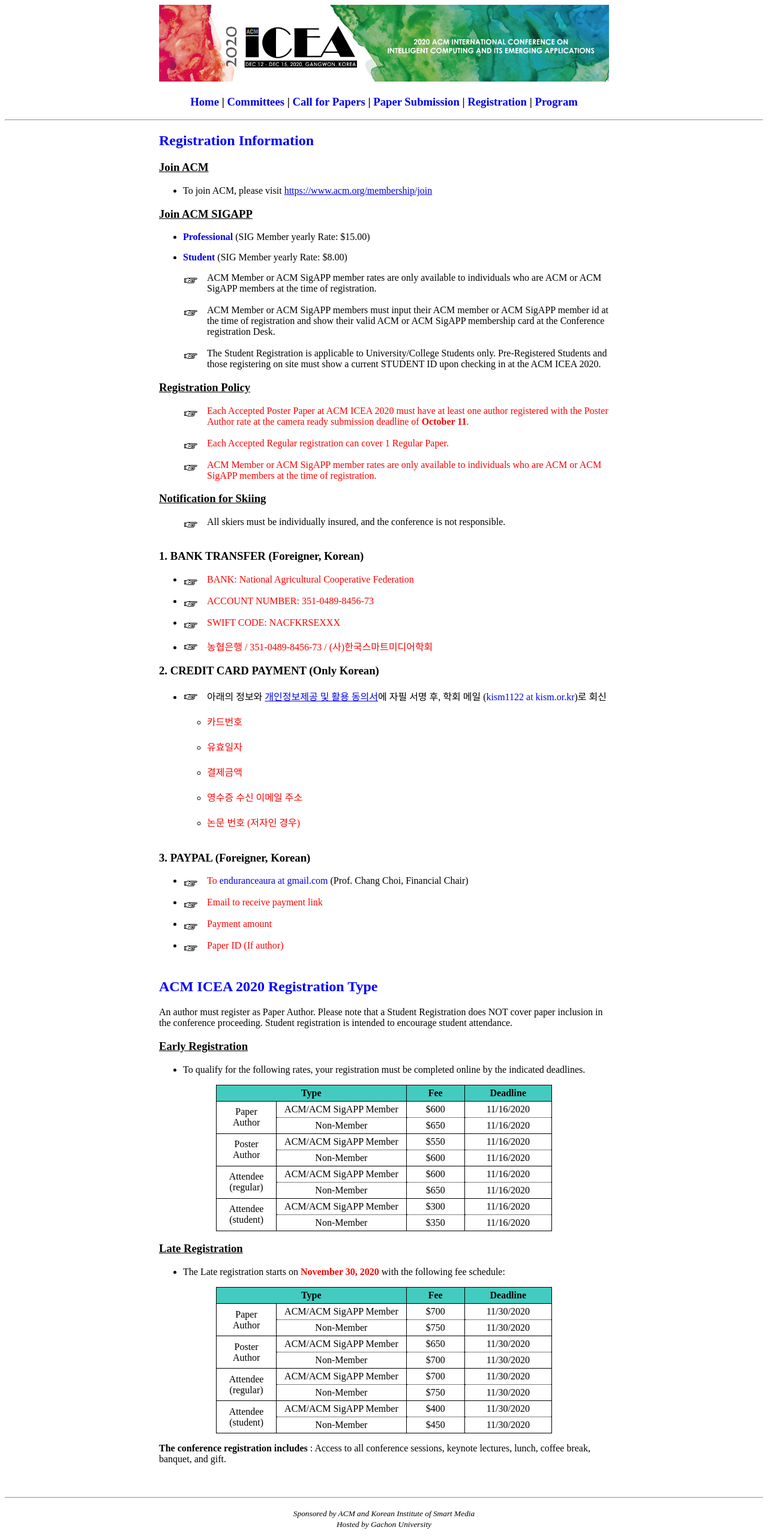
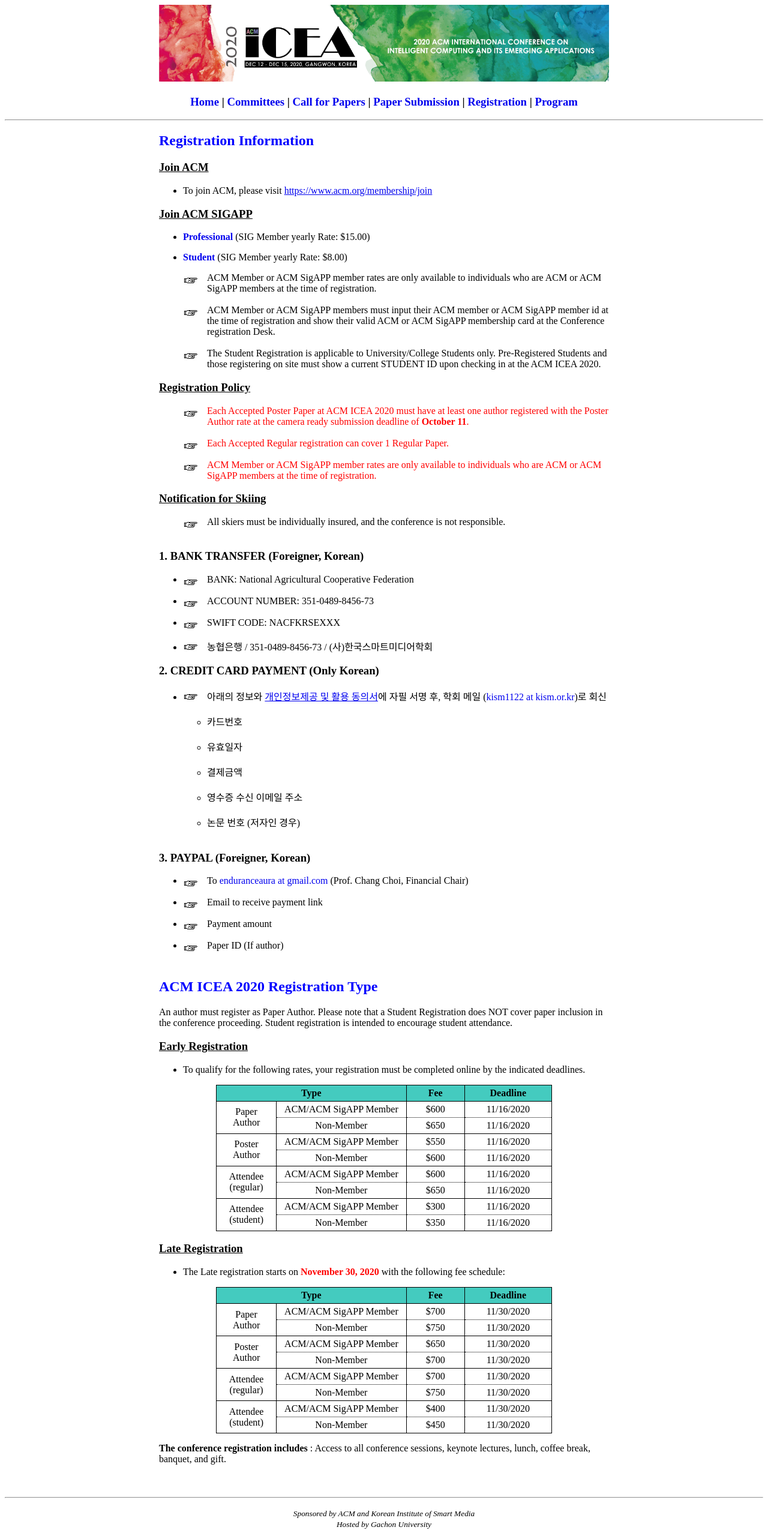
Before and after one commit to icea-conf/2020, a Jekyll site: the page built from registration/index.html, in a window 1280 px wide. Shown: the whole page at 60% size. Built offline with Jekyll 4.4.1, drawn with Linux system fonts in a browser that asks for light colours.

Commit message:
Update index.html

```diff
--- a/registration/index.html
+++ b/registration/index.html
@@ -36,30 +36,30 @@
 
                <h3>1. BANK TRANSFER (Foreigner, Korean)</h3>
                <ul>
-                    <li class="li-style"><a style="text-align: justify; color:#FF0000;">BANK: National Agricultural Cooperative Federation</a></li><br>
-                    <li class="li-style"><a style="text-align: justify; color:#FF0000;">ACCOUNT NUMBER: 351-0489-8456-73</a></li><br>
-                    <li class="li-style"><a style="text-align: justify; color:#FF0000;">SWIFT CODE: NACFKRSEXXX</a></li><br>
-                    <li class="li-style"><a style="text-align: justify; color:#FF0000;">농협은행 / 351-0489-8456-73 / (사)한국스마트미디어학회</a></li>
+                    <li class="li-style"><a style="text-align: justify">BANK: National Agricultural Cooperative Federation</a></li><br>
+                    <li class="li-style"><a style="text-align: justify">ACCOUNT NUMBER: 351-0489-8456-73</a></li><br>
+                    <li class="li-style"><a style="text-align: justify">SWIFT CODE: NACFKRSEXXX</a></li><br>
+                    <li class="li-style"><a style="text-align: justify">농협은행 / 351-0489-8456-73 / (사)한국스마트미디어학회</a></li>
                </ul>
 
                <h3>2. CREDIT CARD PAYMENT (Only Korean)</h3>
                <ul>
-                    <li class="li-style"><a style="text-align: justify; color:#FF0000;"></a>아래의 정보와 <a href="https://icea-conf.github.io/2020/registration/[ACM ICEA 2020] 개인정보제공 및 활용 동의서.pdf">개인정보제공 및 활용 동의서</a>에 자필 서명 후, 학회 메일 (<a style="text-decoration:none" href="mailto:kism1122@kism.or.kr">kism1122 at kism.or.kr</a>)로 회신</a></li><br>
+                    <li class="li-style"><a style="text-align: justify">아래의 정보와 <a href="https://icea-conf.github.io/2020/registration/[ACM ICEA 2020] 개인정보제공 및 활용 동의서.pdf">개인정보제공 및 활용 동의서</a>에 자필 서명 후, 학회 메일 (<a style="text-decoration:none" href="mailto:kism1122@kism.or.kr">kism1122 at kism.or.kr</a>)로 회신</a></li><br>
                     <ul>
-                         <li><a style="text-align: justify; color:#FF0000;">카드번호</a></li><br>
-                         <li><a style="text-align: justify; color:#FF0000;">유효일자</a></li><br>
-                         <li><a style="text-align: justify; color:#FF0000;">결제금액</a></li><br>
-                         <li><a style="text-align: justify; color:#FF0000;">영수증 수신 이메일 주소</a></li><br>
-                         <li><a style="text-align: justify; color:#FF0000;">논문 번호 (저자인 경우)</a></li><br>
+                         <li><a style="text-align: justify">카드번호</a></li><br>
+                         <li><a style="text-align: justify">유효일자</a></li><br>
+                         <li><a style="text-align: justify">결제금액</a></li><br>
+                         <li><a style="text-align: justify">영수증 수신 이메일 주소</a></li><br>
+                         <li><a style="text-align: justify">논문 번호 (저자인 경우)</a></li><br>
                     </ul>
                </ul>
 
                <h3>3. PAYPAL (Foreigner, Korean)</h3>
                <ul>
-                    <li class="li-style"><a style="text-align: justify; color:#FF0000;">To <a style="text-decoration:none" href="mailto:enduranceaura@gmail.com">enduranceaura at gmail.com</a> (Prof. Chang Choi, Financial Chair)</a></li><br>
-                    <li class="li-style"><a style="text-align: justify; color:#FF0000;">Email to receive payment link</a></li><br>
-                    <li class="li-style"><a style="text-align: justify; color:#FF0000;">Payment amount</a></li><br>
-                    <li class="li-style"><a style="text-align: justify; color:#FF0000;">Paper ID (If author)</a></li>
+                    <li class="li-style"><a style="text-align: justify">To <a style="text-decoration:none" href="mailto:enduranceaura@gmail.com">enduranceaura at gmail.com</a> (Prof. Chang Choi, Financial Chair)</a></li><br>
+                    <li class="li-style"><a style="text-align: justify">Email to receive payment link</a></li><br>
+                    <li class="li-style"><a style="text-align: justify">Payment amount</a></li><br>
+                    <li class="li-style"><a style="text-align: justify">Paper ID (If author)</a></li>
                </ul>
           </div>
 
```
